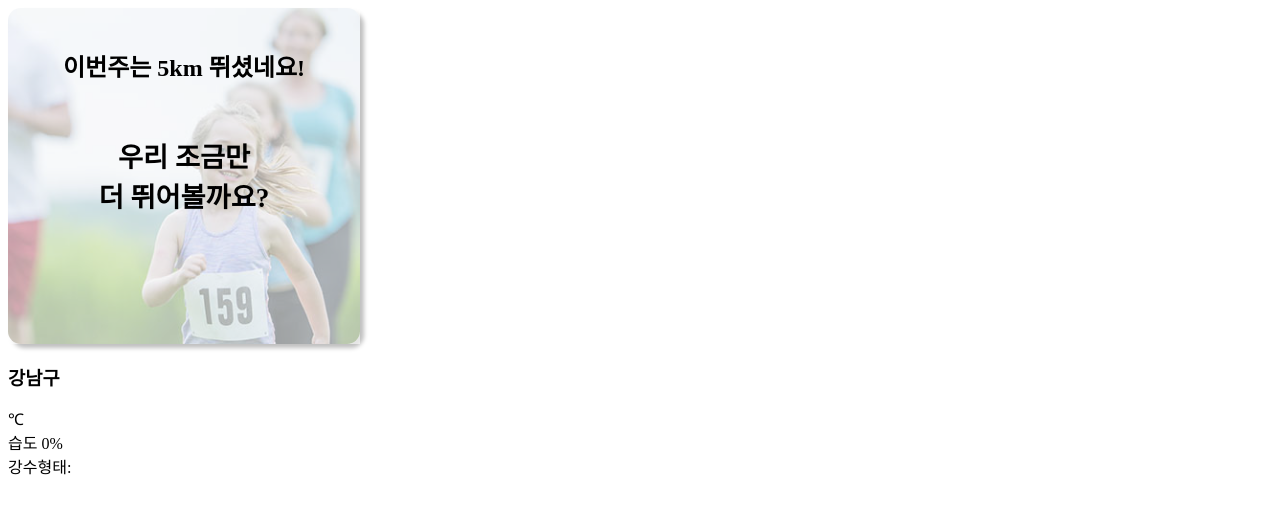
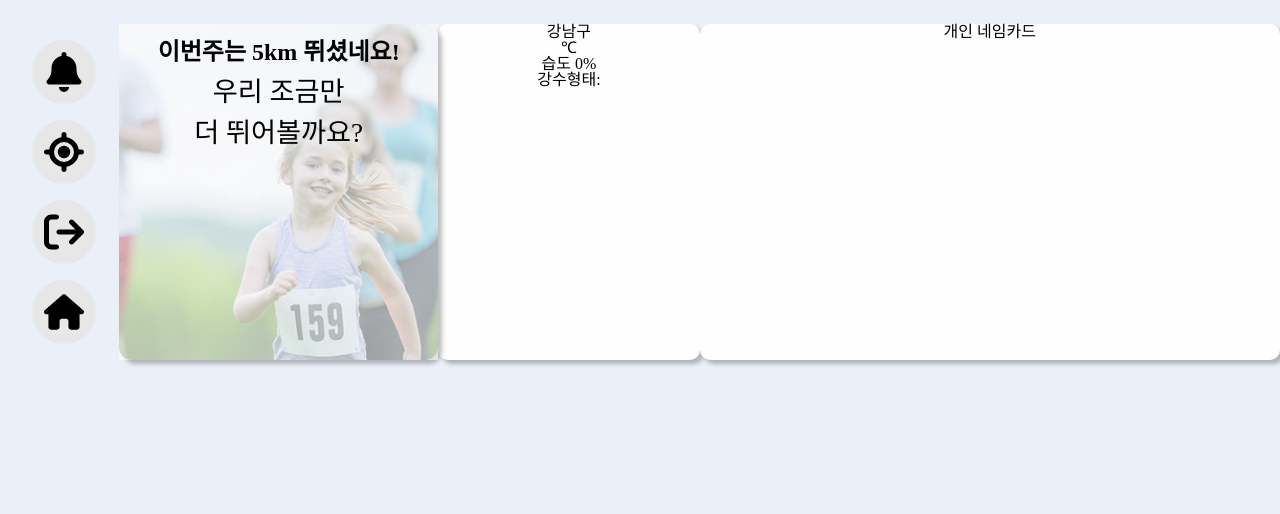
Before and after one commit to withandout/withandoutFE, a Vue app in the folder withandoutFE/: page /home in a window 1280 px wide. Shown: the top 514 px of the page. Built offline with nearby package versions, Linux system fonts and the light colour scheme; no server answers.

Commit message:
feat: Lainlnya add nav view

```diff
--- a/withandoutFE/index.html
+++ b/withandoutFE/index.html
@@ -1,9 +1,10 @@
 <!DOCTYPE html>
 <html lang="en">
   <head>
-    <meta charset="UTF-8">
-    <link rel="icon" href="/favicon.ico">
-    <meta name="viewport" content="width=device-width, initial-scale=1.0">
+    <meta charset="UTF-8" />
+    <link rel="icon" href="/favicon.ico" />
+    <meta name="viewport" content="width=device-width, initial-scale=1.0" />
+    <link href="src/assets/css/reset.css" rel="stylesheet" />
     <title>Vite App</title>
   </head>
   <body>
--- a/withandoutFE/package.json
+++ b/withandoutFE/package.json
@@ -8,6 +8,10 @@
     "preview": "vite preview"
   },
   "dependencies": {
+    "@fortawesome/fontawesome-svg-core": "^6.4.2",
+    "@fortawesome/free-regular-svg-icons": "^6.4.2",
+    "@fortawesome/free-solid-svg-icons": "^6.4.2",
+    "@fortawesome/vue-fontawesome": "^3.0.5",
     "axios": "^1.6.2",
     "pinia": "^2.1.7",
     "vue": "^3.3.4",
--- /dev/null
+++ b/withandoutFE/src/assets/css/main.css
@@ -0,0 +1,56 @@
+main {
+  display: flex;
+  justify-content: space-evenly;
+  margin-top: 1.5rem;
+}
+
+.motiv {
+  display: flex;
+  flex-direction: column;
+  width: 22rem;
+  height: 21rem;
+  background-image: url('../../assets/img/running.jpeg');
+  background-color: rgba(255, 255, 255, 0.9);
+  background-size: cover;
+  background-position: 60%;
+
+  text-align: center;
+  position: relative;
+  isolation: isolate;
+  border-radius: 0.8rem;
+  box-shadow: 4px 4px 4px rgba(0, 0, 0, 25%);
+}
+
+.subSen {
+  font-size: 1.5rem;
+  font-weight: 600;
+  padding-top: 1rem;
+}
+.mainSen {
+  padding-top: 0.5rem;
+  line-height: 1.5;
+  font-size: 1.7rem;
+}
+
+.motiv::after {
+  content: '';
+  position: absolute;
+  background-color: white;
+  z-index: -1;
+  inset: 0;
+  opacity: 0.6;
+}
+
+.weatherSec,
+.nameCard {
+  width: 18rem;
+  height: 21rem;
+  background-color: #fefefe;
+  border-radius: 10px;
+  box-shadow: 4px 4px 4px rgba(0, 0, 0, 25%);
+  text-align: center;
+}
+
+.nameCard {
+  width: 40rem;
+}
--- /dev/null
+++ b/withandoutFE/src/assets/css/nav.css
@@ -0,0 +1,24 @@
+nav {
+  width: 6rem;
+  height: 21rem;
+  display: flex;
+  flex-direction: column;
+  margin-left: 2rem;
+  justify-content: space-evenly;
+}
+.wrapIcons {
+  width: 4rem;
+  height: 4rem;
+  border-radius: 50%;
+  background-color: #e7e7e7;
+  display: flex;
+  justify-content: center;
+  align-items: center;
+}
+.wrapIcons:hover {
+  cursor: pointer;
+}
+.icons {
+  width: 2.5rem;
+  height: 2.5rem;
+}
--- a/withandoutFE/src/assets/css/reset.css
+++ b/withandoutFE/src/assets/css/reset.css
@@ -127,3 +127,7 @@ table {
   border-collapse: collapse;
   border-spacing: 0;
 }
+
+body {
+  background-color: #ebeff7;
+}
--- a/withandoutFE/src/components/Main/Motivation.vue
+++ b/withandoutFE/src/components/Main/Motivation.vue
@@ -10,40 +10,5 @@
 <script setup></script>
 <style scoped>
 /* 나중에 border 수정할 것 */
-.motiv {
-  display: flex;
-  flex-direction: column;
-  width: 22rem;
-  height: 21rem;
-  background-image: url('../../assets/img/running.jpeg');
-  background-color: rgba(255, 255, 255, 0.9);
-  background-size: cover;
-  background-position: 60%;
-
-  text-align: center;
-  position: relative;
-  isolation: isolate;
-  border-radius: 0.8rem;
-  box-shadow: 4px 4px 4px rgba(0, 0, 0, 25%);
-}
-
-.subSen {
-  font-size: 1.5rem;
-  font-weight: 600;
-  padding-top: 1rem;
-}
-.mainSen {
-  padding-top: 0.5rem;
-  line-height: 1.5;
-  font-size: 1.7rem;
-}
-
-.motiv::after {
-  content: '';
-  position: absolute;
-  background-color: white;
-  z-index: -1;
-  inset: 0;
-  opacity: 0.6;
-}
+@import '@/assets/css/main.css';
 </style>
--- /dev/null
+++ b/withandoutFE/src/components/Main/NameCard.vue
@@ -0,0 +1,11 @@
+<template>
+  <section class="nameCard">
+    <div>개인 네임카드</div>
+  </section>
+</template>
+
+<script setup></script>
+
+<style scoped>
+@import '@/assets/css/main.css';
+</style>
--- a/withandoutFE/src/main.js
+++ b/withandoutFE/src/main.js
@@ -1,5 +1,9 @@
 import { createApp } from 'vue';
 import { createPinia } from 'pinia';
+import { library } from '@fortawesome/fontawesome-svg-core';
+import { fas } from '@fortawesome/free-solid-svg-icons';
+import { FontAwesomeIcon } from '@fortawesome/vue-fontawesome';
+library.add(fas);
 
 import App from './App.vue';
 import router from './router';
@@ -7,6 +11,7 @@ import router from './router';
 const app = createApp(App);
 
 app.use(createPinia());
+app.component('font-awesome-icon', FontAwesomeIcon);
 app.use(router);
 
 app.mount('#app');
--- a/withandoutFE/src/views/LoginView.vue
+++ b/withandoutFE/src/views/LoginView.vue
@@ -27,6 +27,5 @@ const loginUser = () => {
 </script>
 
 <style scoped>
-@import '@/assets/css/reset.css';
 @import '@/assets/css/login.css';
 </style>
--- a/withandoutFE/src/views/MainView.vue
+++ b/withandoutFE/src/views/MainView.vue
@@ -1,11 +1,17 @@
 <template>
-  <section>
+  <main>
+    <NavView />
     <Motivation />
     <Weather />
-  </section>
+    <NameCard />
+  </main>
 </template>
 <script setup>
 import Motivation from '@/components/Main/Motivation.vue';
 import Weather from '@/components/Main/Weather.vue';
+import NameCard from '@/components/Main/NameCard.vue';
+import NavView from './NavView.vue';
 </script>
-<style scoped></style>
+<style scoped>
+@import '@/assets/css/main.css';
+</style>
--- /dev/null
+++ b/withandoutFE/src/views/NavView.vue
@@ -0,0 +1,29 @@
+<template>
+  <nav>
+    <span class="wrapIcons">
+      <font-awesome-icon class="icons" icon="fa-bell" />
+    </span>
+    <span class="wrapIcons">
+      <font-awesome-icon class="icons" icon="fa-solid fa-location-crosshairs" />
+    </span>
+    <span class="wrapIcons">
+      <font-awesome-icon
+        class="icons"
+        icon="fa-solid fa-arrow-right-from-bracket"
+      />
+    </span>
+    <span
+      class="wrapIcons"
+      @click.prevent="() => router.push({ name: 'home' })"
+    >
+      <font-awesome-icon class="icons" icon="fa-solid fa-house" />
+    </span>
+  </nav>
+</template>
+<script setup>
+import { useRouter } from 'vue-router';
+const router = useRouter();
+</script>
+<style scoped>
+@import '@/assets/css/nav.css';
+</style>
```
Also changed, not shown: 1 other file (tests, documents, lock files or other folders).
